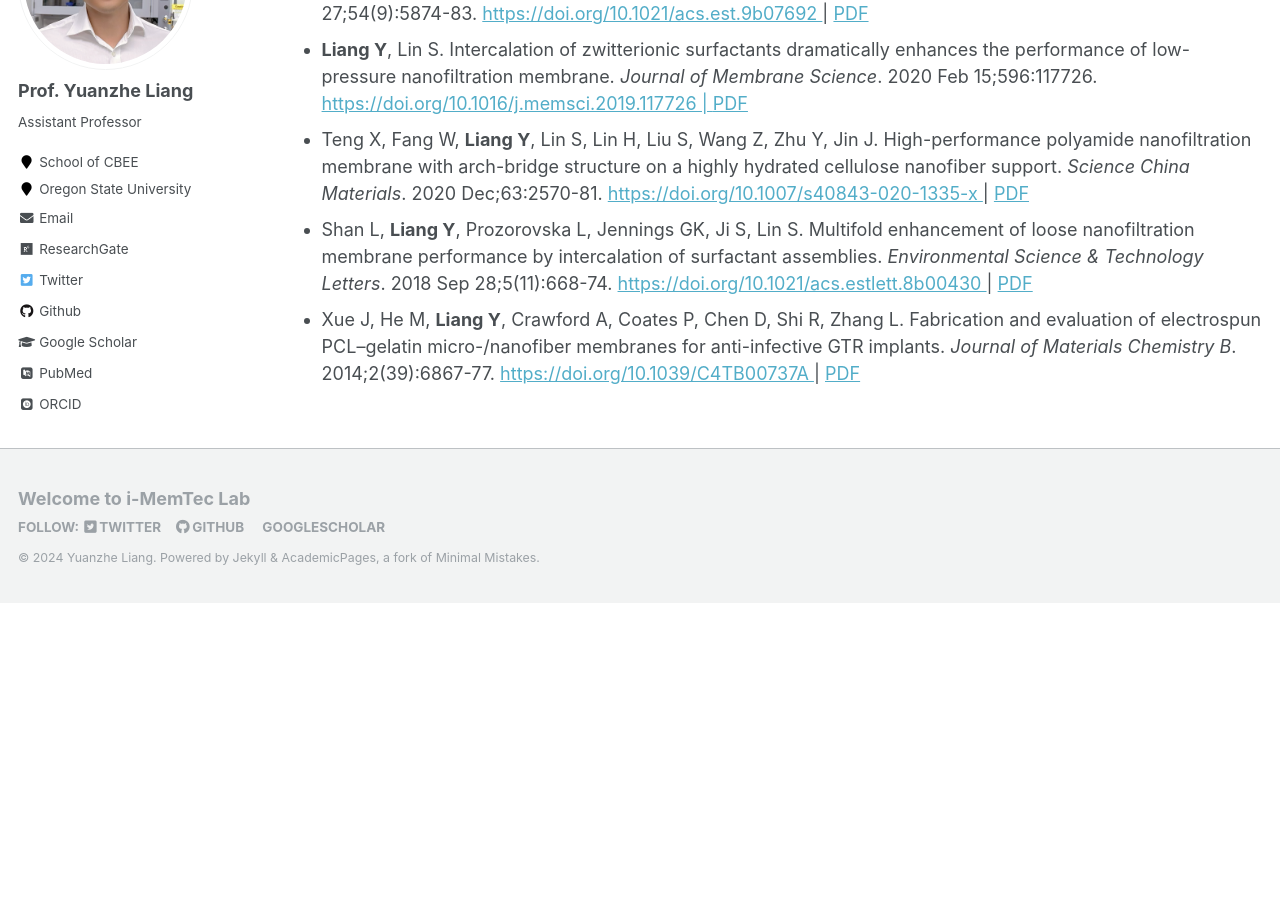
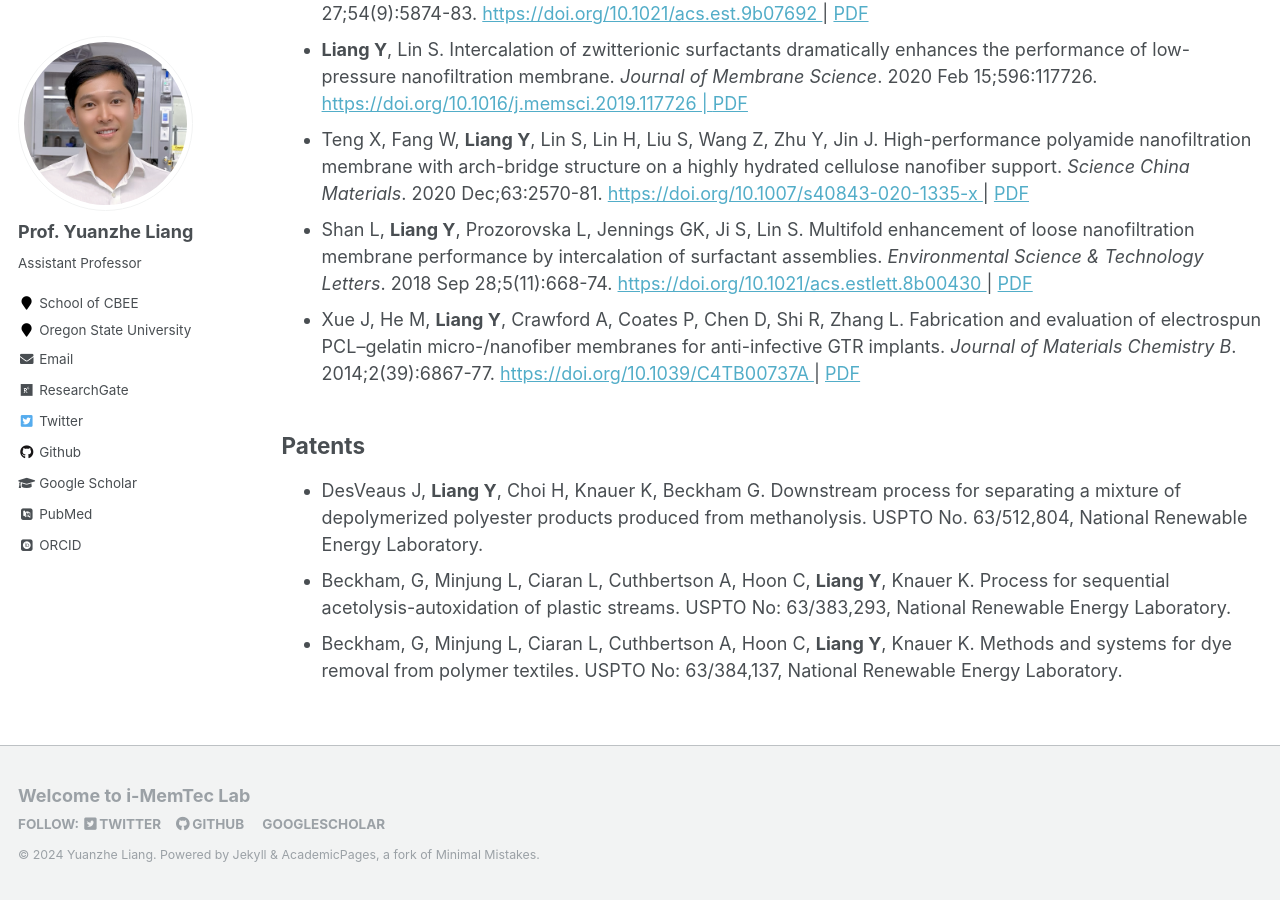
Before and after one commit to yuanzheliang/yuanzheliang.github.io, a Jekyll site: the page built from _pages/publications.md, in a window 1280 px wide and 900 px high, scrolled down 1100 px. Built offline with Jekyll 4.4.1, drawn with Linux system fonts in a browser that asks for light colours; some web fonts are replaced; before the commit the page ends 1703 px from its top, so only the background shows below that.

Commit message:
Update publications.md

```diff
--- a/_pages/publications.md
+++ b/_pages/publications.md
@@ -34,3 +34,8 @@ author_profile: true
   <a href="https://doi.org/10.1021/acs.estlett.8b00430"> https://doi.org/10.1021/acs.estlett.8b00430 </a> | [PDF](https://yuanzheliang.github.io/files/estletter2018.pdf)
 * Xue J, He M, **Liang Y**, Crawford A, Coates P, Chen D, Shi R, Zhang L. Fabrication and evaluation of electrospun PCL–gelatin micro-/nanofiber membranes for anti-infective GTR implants. *Journal of Materials Chemistry B*. 2014;2(39):6867-77.
   <a href="https://doi.org/10.1039/C4TB00737A"> https://doi.org/10.1039/C4TB00737A </a> | [PDF](https://yuanzheliang.github.io/files/jmcb2014.pdf)
+
+## Patents
+* DesVeaus J, **Liang Y**, Choi H, Knauer K, Beckham G. Downstream process for separating a mixture of depolymerized polyester products produced from methanolysis. USPTO No. 63/512,804, National Renewable Energy Laboratory.
+* Beckham, G, Minjung L, Ciaran L, Cuthbertson A, Hoon C, **Liang Y**, Knauer K. Process for sequential acetolysis-autoxidation of plastic streams. USPTO No: 63/383,293, National Renewable Energy Laboratory.
+* Beckham, G, Minjung L, Ciaran L, Cuthbertson A, Hoon C, **Liang Y**, Knauer K. Methods and systems for dye removal from polymer textiles. USPTO No: 63/384,137, National Renewable Energy Laboratory.
```
Also changed, not shown: other parts of _pages/publications.md (+1 -1 lines).
